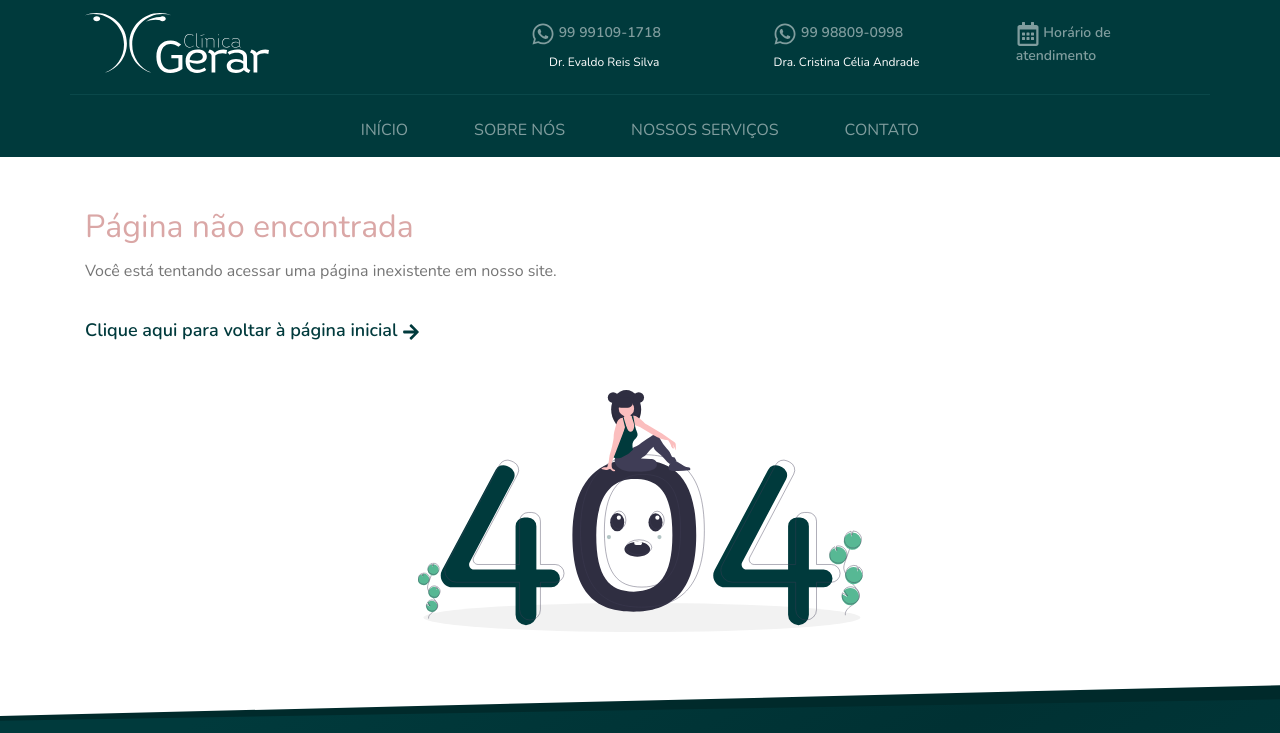
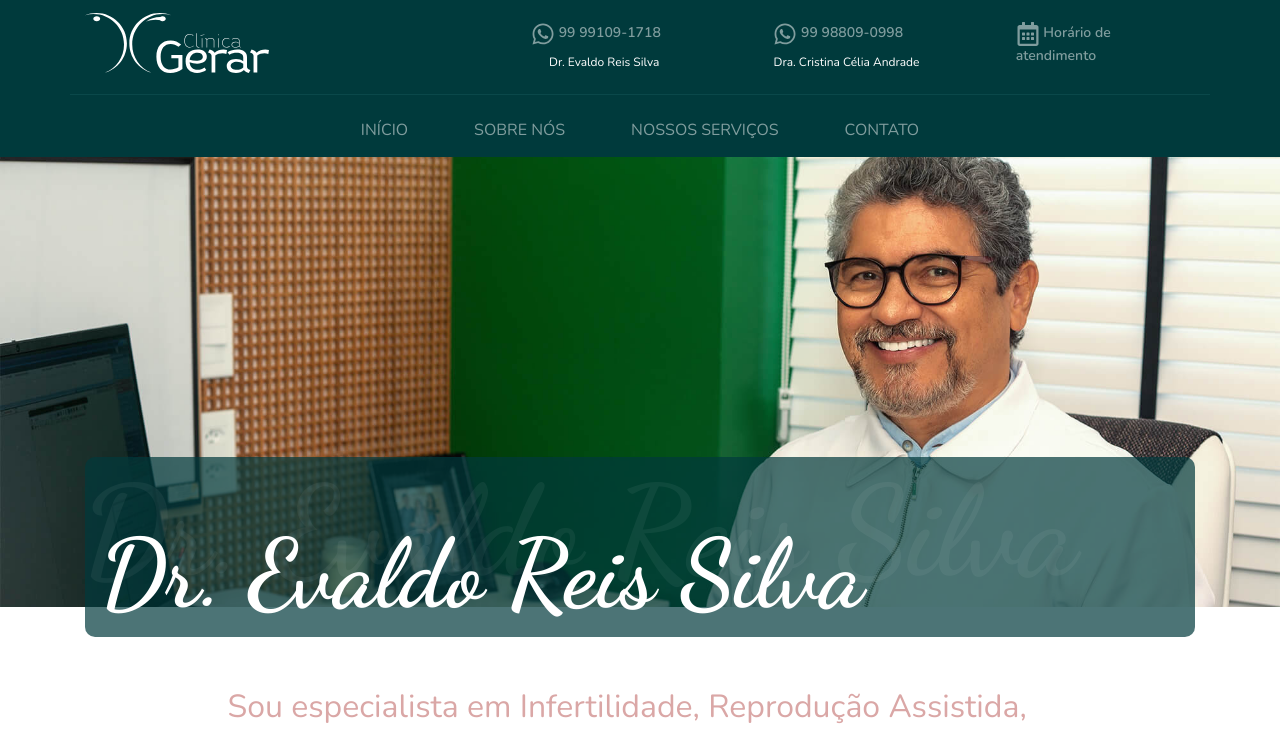
Before and after one commit to LennonSousa/clinica-gerar-web-next, a Next.js app: page /members/dr-evaldo in a window 1280 px wide. Before the commit this address had no page. Shown: the top 733 px of the page. Built offline with nearby package versions, Linux system fonts and the light colour scheme.

Commit message:
Members with dymanic routes.

```diff
--- a/package.json
+++ b/package.json
@@ -1,6 +1,6 @@
 {
   "name": "clinica-gerar-next",
-  "version": "0.1.7",
+  "version": "0.1.8",
   "private": true,
   "scripts": {
     "start": "NODE_ENV=production node server",
--- a/server.js
+++ b/server.js
@@ -7,7 +7,6 @@ const app = next({ dev });
 const handle = app.getRequestHandler();
 
 const configs = {
-    caminho: "build", //Aqui será definido a pasta de saída onde contém o index.html e os outros arquivos.
     forcarHTTPS: true, //Defina para true se desejar que o redirecionamento para HTTPS seja forçado (é necessário certificado SSL ativo)
     port: process.env.PORT || 3000
 }
--- a/src/components/Members.tsx
+++ b/src/components/Members.tsx
@@ -41,11 +41,7 @@ const Members: React.FC<MembersProps> = ({ member }) => {
                 <Row className={styles.memberButtonRow}>
                     <Col>
                         <Link
-                            href={{
-                                pathname: '/members/',
-                                query: { member: member.url },
-
-                            }}
+                            href={`/members/${member.url}`}
                         >
                             <a>
                                 Conhecer mais <FaUserMd size={20} />
--- a/src/pages/404.tsx
+++ b/src/pages/404.tsx
@@ -1,4 +1,3 @@
-import { useEffect } from 'react';
 import Link from 'next/link';
 import { Container, Row, Col, Image } from 'react-bootstrap';
 import { FaArrowRight } from 'react-icons/fa';
--- a/src/pages/members.tsx
+++ b/src/pages/members/[member].tsx
@@ -2,18 +2,20 @@ import { useEffect, useState } from 'react';
 import { useRouter } from "next/router";
 import { Container, Row, Col, Image } from 'react-bootstrap';
 
-import PageTop from '../components/PageTop';
-import { Member } from '../components/Members';
+import PageTop from '../../components/PageTop';
+import { Member } from '../../components/Members';
 
 // Datas
-import membersList from '../data/members';
+import membersList from '../../data/members';
 
 function Members() {
     const router = useRouter();
     const [member, setMember] = useState<Member>();
 
     useEffect(() => {
-        const memberFound = membersList.find(item => { return item.url === router.query.member });
+        const { member } = router.query;
+
+        const memberFound = membersList.find(item => { return item.url === member });
 
         if (memberFound) {
             setMember(memberFound);
```
Also changed, not shown: src/pages/articles/endometriose/index.tsx (renamed from src/pages/Articles/endometriose.tsx).
